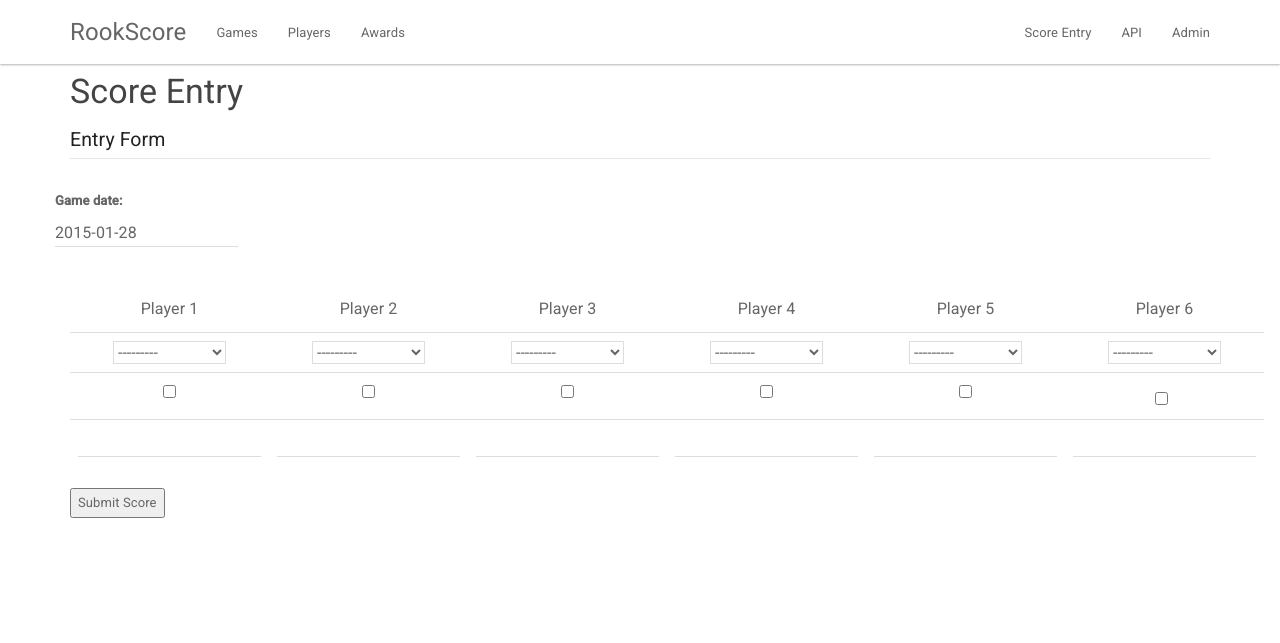
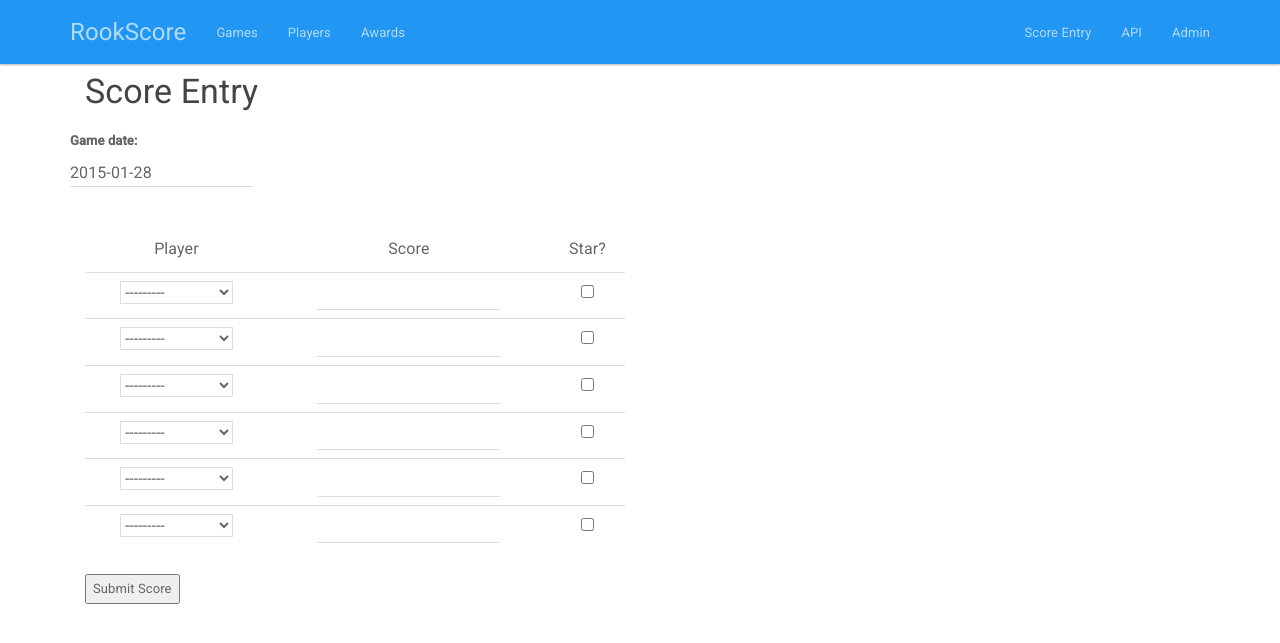
Before and after one commit to bchruszc/rook, a Django app: page /entry/ in a window 1280 px wide. Shown: the top 643 px of the page. Run offline with Django 3.2, Linux system fonts and the light colour scheme; tables that the repository leaves empty hold one stand-in row (values such as "Sample post"); parts of the project's set-up code (start-up, migrations or seed data) failed here and were passed over; some libraries are stand-ins or nearby versions.

Commit message:
Small changes to API to support player lookup, some tinkering to entry.html

```diff
--- a/rookscore/serializers.py
+++ b/rookscore/serializers.py
@@ -7,7 +7,7 @@ from rest_framework import routers, serializers, viewsets
 class PlayerSerializer(serializers.ModelSerializer):
     class Meta:
         model = Player
-        fields = ('player_id', 'first_name', 'last_name')
+        fields = ('id', 'player_id', 'first_name', 'last_name')
 
 # ViewSets define the view behavior.
 class PlayerViewSet(viewsets.ModelViewSet):
@@ -19,7 +19,7 @@ class ScoreSerializer(serializers.ModelSerializer):
 
     class Meta:
         model = PlayerGameSummary
-        fields = ('player', 'score', 'made_bid')
+        fields = ('id', 'player', 'score', 'made_bid')
 
 class ScoreViewSet(viewsets.ModelViewSet):
     queryset = PlayerGameSummary.objects.all()
@@ -50,7 +50,7 @@ class GameSerializer(serializers.ModelSerializer):
 
     class Meta:
         model = Game
-        fields = ('entered_date', 'played_date', 'scores', 'bids')
+        fields = ('id', 'entered_date', 'played_date', 'scores', 'bids')
 
 # ViewSets define the view behavior.
 class GameViewSet(viewsets.ModelViewSet):
--- a/rookscore/templates/rookscore/base.html
+++ b/rookscore/templates/rookscore/base.html
@@ -7,7 +7,7 @@
       <link rel="stylesheet" href="/static/css/rookscore.css">
   </head>
   <body>
-    <div class="navbar navbar-default navbar-fixed-top">
+    <div class="navbar navbar-inverse navbar-fixed-top">
       <div class="container">
         <div class="navbar-header">
           <a href="../" class="navbar-brand">RookScore</a>
@@ -60,7 +60,12 @@
       {% endblock %}
     </div>
   </body>
-  <script src="https://code.jquery.com/jquery-1.10.2.min.js"></script>
+  <script src="//code.jquery.com/jquery-1.10.2.min.js"></script>
+  <script src="//code.jquery.com/ui/1.11.2/jquery-ui.js"></script>
   <script src="/static/js/bootstrap.min.js"></script>
   <script src="/static/js/bootswatch.js"></script>
+
+  {% block extra_script %}
+
+  {% endblock %}
 </html>
--- a/rookscore/templates/rookscore/entry.html
+++ b/rookscore/templates/rookscore/entry.html
@@ -1,12 +1,14 @@
 {% extends "rookscore/base.html" %}
 
 {% block body %}
+
+<div class="col-lg-6">
+
 
 <h3>Score Entry</h3>
 
 <form action="/entry/" method="post" class="form-horizontal">
     <fieldset>
-        <legend>Entry Form</legend>
         {# Include the hidden fields #}
         {% csrf_token %}
         {% for hidden in form.hidden_fields %}
@@ -29,25 +31,17 @@
             <thead>
                 <tr>
                     <td>
-                        Player 1
+                        Player
                     </td>
                     <td>
-                        Player 2
+                        Score
                     </td>
                     <td>
-                        Player 3
-                    </td>
-                    <td>
-                        Player 4
-                    </td>
-                    <td>
-                        Player 5
-                    </td>
-                    <td>
-                        Player 6
+                        Star?
                     </td>
                 </tr>
             </thead>
+            <!-- Player 1 -->
             <tr>
                 <td>
                     <div>
@@ -58,41 +52,11 @@
                 </td>
                 <td>
                     <div>
-                        {{ form.name2.errors }}
-                        {{ form.name2 }}
+                        {{ form.score1.errors }}
+                        {{ form.score1 }}
                         <!--<input type="text" class="form-control" id="inputEmail" placeholder="Email">-->
                     </div>
                 </td>
-                <td>
-                    <div>
-                        {{ form.name3.errors }}
-                        {{ form.name3 }}
-                        <!--<input type="text" class="form-control" id="inputEmail" placeholder="Email">-->
-                    </div>
-                </td>
-                <td>
-                    <div>
-                        {{ form.name4.errors }}
-                        {{ form.name4 }}
-                        <!--<input type="text" class="form-control" id="inputEmail" placeholder="Email">-->
-                    </div>
-                </td>
-                <td>
-                    <div>
-                        {{ form.name5.errors }}
-                        {{ form.name5 }}
-                        <!--<input type="text" class="form-control" id="inputEmail" placeholder="Email">-->
-                    </div>
-                </td>
-                <td>
-                    <div>
-                        {{ form.name6.errors }}
-                        {{ form.name6 }}
-                        <!--<input type="text" class="form-control" id="inputEmail" placeholder="Email">-->
-                    </div>
-                </td>
-            </tr>
-            <tr>
                 <td>
                     <div>
                         {{ form.star1.errors }}
@@ -100,51 +64,14 @@
                         <!--<input type="text" class="form-control" id="inputEmail" placeholder="Email">-->
                     </div>
                 </td>
-                <td>
-                    <div>
-                        {{ form.star2.errors }}
-                        {{ form.star2 }}
-                        <!--<input type="text" class="form-control" id="inputEmail" placeholder="Email">-->
-                    </div>
-                </td>
-                <td>
-                    <div>
-                        {{ form.star3.errors }}
-                        {{ form.star3 }}
-                        <!--<input type="text" class="form-control" id="inputEmail" placeholder="Email">-->
-                    </div>
-                </td>
-                <td>
-                    <div>
-                        {{ form.star4.errors }}
-                        {{ form.star4 }}
-                        <!--<input type="text" class="form-control" id="inputEmail" placeholder="Email">-->
-                    </div>
-                </td>
-                <td>
-                    <div>
-                        {{ form.star5.errors }}
-                        {{ form.star5 }}
-                        <!--<input type="text" class="form-control" id="inputEmail" placeholder="Email">-->
-                    </div>
-                </td>
-                <td>
-                        <div class="checkbox">
-                            {{ form.star6.errors }}
-                            <label>
+            </tr>
 
-                            {{ form.star6 }}
-                            </label>
-                            <!--<input type="text" class="form-control" id="inputEmail" placeholder="Email">-->
-                        </div>
-                    </label>
-                </td>
-            </tr>
+            <!-- Player 2 -->
             <tr>
                 <td>
                     <div>
-                        {{ form.score1.errors }}
-                        {{ form.score1 }}
+                        {{ form.name2.errors }}
+                        {{ form.name2 }}
                         <!--<input type="text" class="form-control" id="inputEmail" placeholder="Email">-->
                     </div>
                 </td>
@@ -157,8 +84,44 @@
                 </td>
                 <td>
                     <div>
+                        {{ form.star2.errors }}
+                        {{ form.star2 }}
+                        <!--<input type="text" class="form-control" id="inputEmail" placeholder="Email">-->
+                    </div>
+                </td>
+            </tr>
+
+            <!-- Player 3 -->
+            <tr>
+                <td>
+                    <div>
+                        {{ form.name3.errors }}
+                        {{ form.name3 }}
+                        <!--<input type="text" class="form-control" id="inputEmail" placeholder="Email">-->
+                    </div>
+                </td>
+                <td>
+                    <div>
                         {{ form.score3.errors }}
                         {{ form.score3 }}
+                        <!--<input type="text" class="form-control" id="inputEmail" placeholder="Email">-->
+                    </div>
+                </td>
+                <td>
+                    <div>
+                        {{ form.star3.errors }}
+                        {{ form.star3 }}
+                        <!--<input type="text" class="form-control" id="inputEmail" placeholder="Email">-->
+                    </div>
+                </td>
+            </tr>
+
+            <!-- Player 4 -->
+            <tr>
+                <td>
+                    <div>
+                        {{ form.name4.errors }}
+                        {{ form.name4 }}
                         <!--<input type="text" class="form-control" id="inputEmail" placeholder="Email">-->
                     </div>
                 </td>
@@ -171,8 +134,44 @@
                 </td>
                 <td>
                     <div>
+                        {{ form.star4.errors }}
+                        {{ form.star4 }}
+                        <!--<input type="text" class="form-control" id="inputEmail" placeholder="Email">-->
+                    </div>
+                </td>
+            </tr>
+
+            <!-- Player 5 -->
+            <tr>
+                <td>
+                    <div>
+                        {{ form.name5.errors }}
+                        {{ form.name5 }}
+                        <!--<input type="text" class="form-control" id="inputEmail" placeholder="Email">-->
+                    </div>
+                </td>
+                <td>
+                    <div>
                         {{ form.score5.errors }}
                         {{ form.score5 }}
+                        <!--<input type="text" class="form-control" id="inputEmail" placeholder="Email">-->
+                    </div>
+                </td>
+                <td>
+                    <div>
+                        {{ form.star5.errors }}
+                        {{ form.star5 }}
+                        <!--<input type="text" class="form-control" id="inputEmail" placeholder="Email">-->
+                    </div>
+                </td>
+            </tr>
+
+            <!-- Player 6 -->
+            <tr>
+                <td>
+                    <div>
+                        {{ form.name6.errors }}
+                        {{ form.name6 }}
                         <!--<input type="text" class="form-control" id="inputEmail" placeholder="Email">-->
                     </div>
                 </td>
@@ -183,10 +182,52 @@
                         <!--<input type="text" class="form-control" id="inputEmail" placeholder="Email">-->
                     </div>
                 </td>
+                <td>
+                    <div>
+                        {{ form.star6.errors }}
+                        {{ form.star6 }}
+                        <!--<input type="text" class="form-control" id="inputEmail" placeholder="Email">-->
+                    </div>
+                </td>
             </tr>
         </table>
     <p><input type="submit" value="Submit Score" /></p>
     <fieldset/>
 </form>
 
+</div>
 {% endblock %}
+
+{% block extra_script %}
+  <script>
+  $(function() {
+    var availableTags = [
+      "ActionScript",
+      "AppleScript",
+      "Asp",
+      "BASIC",
+      "C",
+      "C++",
+      "Clojure",
+      "COBOL",
+      "ColdFusion",
+      "Erlang",
+      "Fortran",
+      "Groovy",
+      "Haskell",
+      "Java",
+      "JavaScript",
+      "Lisp",
+      "Perl",
+      "PHP",
+      "Python",
+      "Ruby",
+      "Scala",
+      "Scheme"
+    ];
+    $( "#test" ).autocomplete({
+      source: availableTags
+    });
+  });
+  </script>
+{% endblock %}
--- a/rookscore/urls.py
+++ b/rookscore/urls.py
@@ -33,17 +33,16 @@ urlpatterns = patterns('',
     url(r'^awards/', views.awards, name='awards'),
 
     url(r'^api/games/$', views.GameList.as_view(), name='api-games'),
-    url(r'^api/games/(?P<pk>[0-9]+)/$', views.GameList.as_view(), name='game-detail'),
+    url(r'^api/games/(?P<pk>[0-9]+)/$', views.GameDetail.as_view(), name='api-game-detail'),
 
-    url(r'^api/scores/$', views.ScoreList.as_view(), 'api-scores'),
-    url(r'^api/scores/(?P<pk>[0-9]+)/$', views.ScoreList.as_view(), name='score-detail'),
+    url(r'^api/scores/$', views.ScoreList.as_view(), name='api-scores'),
+    url(r'^api/scores/(?P<pk>[0-9]+)/$', views.ScoreDetail.as_view(), name='api-score-detail'),
 
-    url(r'^api/bid/$', views.BidList.as_view(), 'api-bid'),
-    url(r'^api/bid/(?P<pk>[0-9]+)/$', views.BidList.as_view(), name='bid-detail'),
+    url(r'^api/bid/$', views.BidList.as_view(), name='api-bid'),
+    url(r'^api/bid/(?P<pk>[0-9]+)/$', views.BidDetail.as_view(), name='api-bid-detail'),
 
-    url(r'^api/players/$', views.PlayerList.as_view(), 'api-players'),
-    url(r'^api/players/(?P<pk>[0-9]+)/$', views.PlayerList.as_view(), name='player-detail'),
-
+    url(r'^api/players/$', views.PlayerList.as_view(), name='api-players'),
+    url(r'^api/players/(?P<pk>[0-9]+)/$', views.PlayerDetail.as_view(), name='api-player-detail'),
 
    #url(r'^api/', include(router.urls)),
     url(r'^api-auth/', include('rest_framework.urls', namespace='rest_framework')),
```
